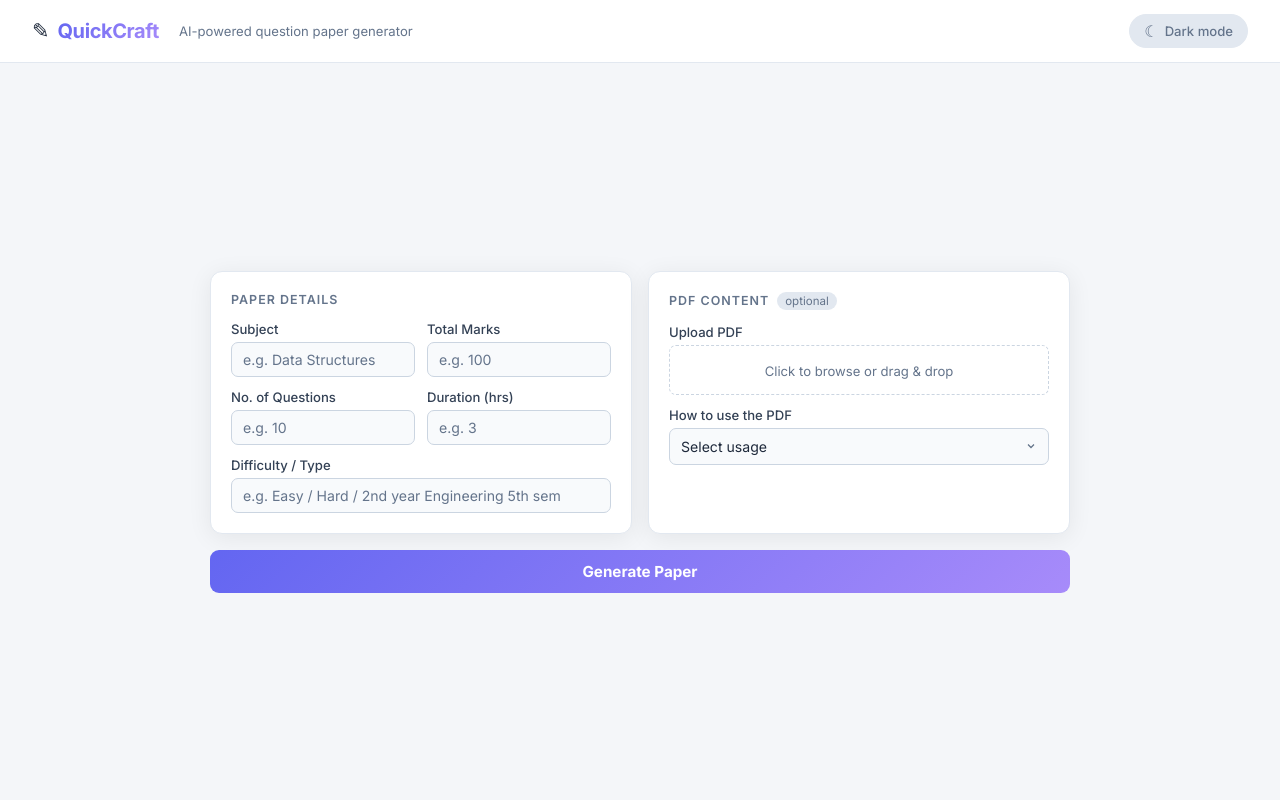
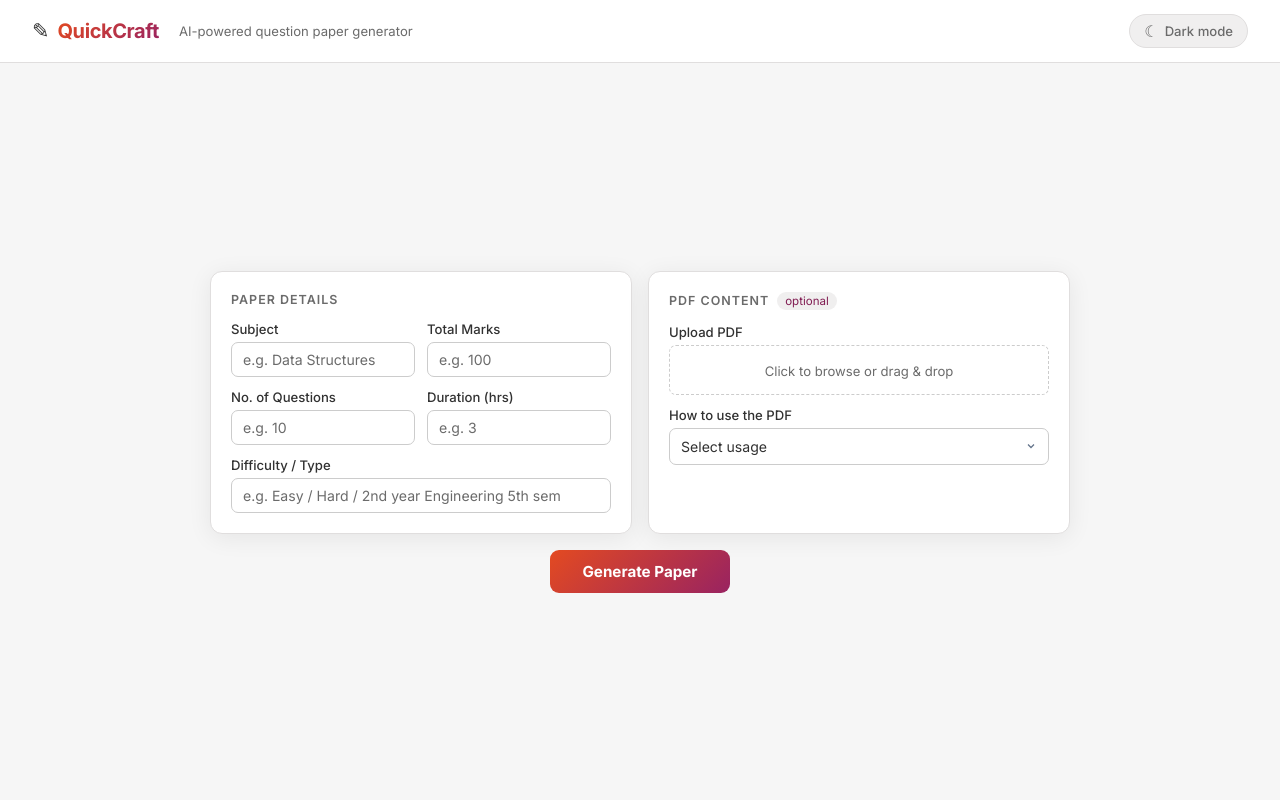
Before and after one commit to Puneeth-RV/QuickCraft, a Django app: page / in a window 1280 px wide. Run offline with Django 5.2, Linux system fonts and the light colour scheme.

Commit message:
Ruas color scheme

```diff
--- a/myproject/static/main.css
+++ b/myproject/static/main.css
@@ -4,21 +4,24 @@
     padding: 0;
 }
 
-/* ── Tokens: light (default) ─────────────── */
+/* ── Tokens: light (MSR UAS brand) ──────── */
 :root {
-    --bg:           #f4f6f9;
+    --bg:           #f6f6f6;
     --surface:      #ffffff;
-    --border:       #e2e8f0;
-    --border-input: #cbd5e1;
-    --text:         #1e293b;
-    --text-muted:   #64748b;
-    --text-label:   #334155;
-    --input-bg:     #f8fafc;
-    --badge-bg:     #e2e8f0;
-    --badge-text:   #64748b;
-    --focus-ring:   rgba(99, 102, 241, 0.18);
-    --focus-border: #6366f1;
+    --border:       #e0dede;
+    --border-input: #ccc;
+    --text:         #313131;
+    --text-muted:   #6b6b6b;
+    --text-label:   #313131;
+    --input-bg:     #ffffff;
+    --badge-bg:     #f0efef;
+    --badge-text:   #811c52;
+    --focus-ring:   rgba(227, 74, 33, 0.15);
+    --focus-border: #E34A21;
     --shadow:       0 4px 24px rgba(0,0,0,0.07);
+    --accent:       #E34A21;
+    --accent-dark:  #ce380e;
+    --accent2:      #992361;
 }
 
 /* ── Tokens: dark ────────────────────────── */
@@ -72,7 +75,7 @@ body {
     font-size: 1.25rem;
     font-weight: 700;
     letter-spacing: -0.4px;
-    background: linear-gradient(135deg, #6366f1, #a78bfa);
+    background: linear-gradient(135deg, #E34A21, #992361);
     -webkit-background-clip: text;
     -webkit-text-fill-color: transparent;
     background-clip: text;
@@ -129,8 +132,14 @@ body {
     max-width: 860px;
 }
 
-/* Submit button spans both columns */
-.submit-btn { grid-column: 1 / -1; }
+/* Submit button spans both columns, but not full width */
+.submit-btn {
+    grid-column: 1 / -1;
+    width: fit-content;
+    min-width: 180px;
+    align-self: center;
+    justify-self: center;
+}
 
 /* ── Form sections ───────────────────────── */
 .form-section {
@@ -255,16 +264,15 @@ body {
 
 /* ── Submit button ───────────────────────── */
 .submit-btn {
-    background: linear-gradient(135deg, #6366f1, #a78bfa);
+    background: linear-gradient(135deg, #E34A21, #992361);
     border: none;
     border-radius: 9px;
-    color: #fff;
+    color: #ffffff;
     cursor: pointer;
     font-family: inherit;
     font-size: 0.95rem;
     font-weight: 700;
-    padding: 12px;
-    width: 100%;
+    padding: 12px 32px;
     transition: opacity 0.2s, transform 0.15s;
     display: flex;
     align-items: center;
--- a/myproject/templates/generate_paper.html
+++ b/myproject/templates/generate_paper.html
@@ -4,7 +4,7 @@
 <head>
     <meta charset="UTF-8">
     <meta name="viewport" content="width=device-width, initial-scale=1.0">
-    <title>QuickCraft — Question Paper Generator</title>
+    <title>QuickCraft | Question Paper Generator</title>
     <link rel="preconnect" href="https://fonts.googleapis.com">
     <link rel="preconnect" href="https://fonts.gstatic.com" crossorigin>
     <link href="https://fonts.googleapis.com/css2?family=Inter:wght@400;500;600;700&display=swap" rel="stylesheet">
@@ -69,8 +69,8 @@
                     <label for="pdf_usage">How to use the PDF</label>
                     <select id="pdf_usage" name="pdf_usage" required>
                         <option value="" disabled selected>Select usage</option>
-                        <option value="also">Also — supplement with PDF content</option>
-                        <option value="only">Only — use exclusively from PDF</option>
+                        <option value="also">Blend: mix PDF content with general knowledge</option>
+                        <option value="only">Strict: questions from PDF only</option>
                     </select>
                 </div>
             </div>
```
Also changed, not shown: .claude/settings.local.json (added).
